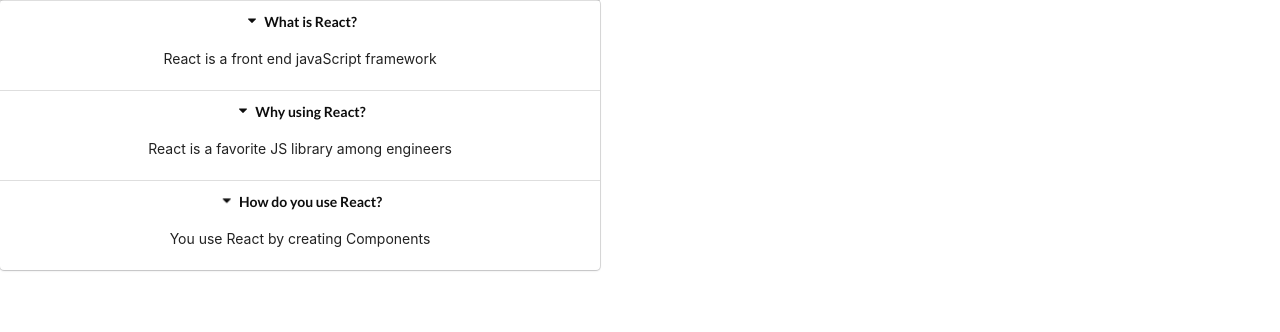
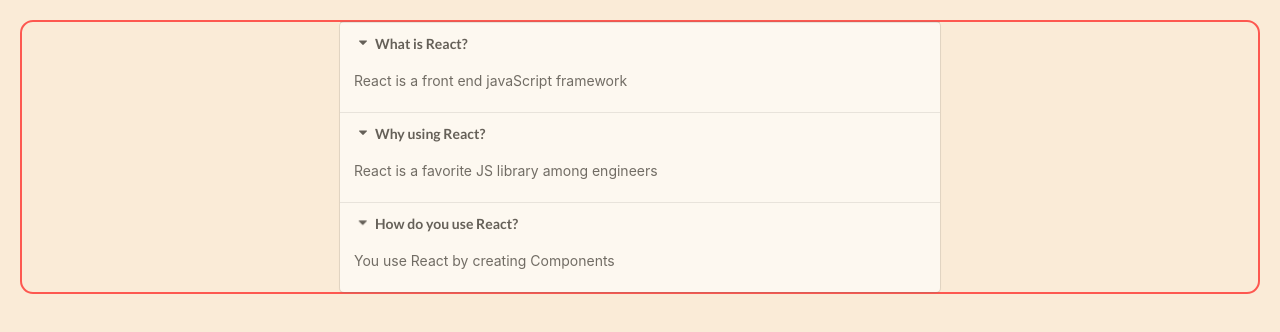
Before and after one commit to softwaree40/Accordion-App, a React (Create React App) app: page / in a window 1280 px wide. Shown: the top 332 px of the page. Built offline with nearby package versions, Linux system fonts and the light colour scheme.

Commit message:
adding style of border

```diff
--- a/src/App.css
+++ b/src/App.css
@@ -1,38 +1,15 @@
-.App {
-  text-align: center;
+.container1 {
+  border: 2px solid red;
+  border-radius: 13px;
+  opacity: 0.7;
+  margin: 20px;
+  display: flex;
+  justify-content: center;
 }
-
-.App-logo {
-  height: 40vmin;
-  pointer-events: none;
+body {
+  background-color: antiquewhite;
+  opacity: 0.9;
 }
-
-@media (prefers-reduced-motion: no-preference) {
-  .App-logo {
-    animation: App-logo-spin infinite 20s linear;
-  }
+.container {
+  border: 10px;
 }
-
-.App-header {
-  background-color: #282c34;
-  min-height: 100vh;
-  display: flex;
-  flex-direction: column;
-  align-items: center;
-  justify-content: center;
-  font-size: calc(10px + 2vmin);
-  color: white;
-}
-
-.App-link {
-  color: #61dafb;
-}
-
-@keyframes App-logo-spin {
-  from {
-    transform: rotate(0deg);
-  }
-  to {
-    transform: rotate(360deg);
-  }
-}
--- a/src/App.js
+++ b/src/App.js
@@ -26,7 +26,8 @@
 
 
   return (
-    <div className="App">
+    <div className="container1">
+      <br/>
        <Accordion items={items}/>
     </div>
   );
--- a/src/component/Accordion.js
+++ b/src/component/Accordion.js
@@ -7,7 +7,7 @@
     const renderItems = items.map((item,id)=>{
 
       return (
-        <div >
+        <div key={item.id} className="container">
            <div className="title active">
               <i  className="dropdown icon"></i>
                {item.title}
```
Also changed, not shown: package.json (+7 -1 lines), 2 other files (tests, documents, lock files or other folders).
